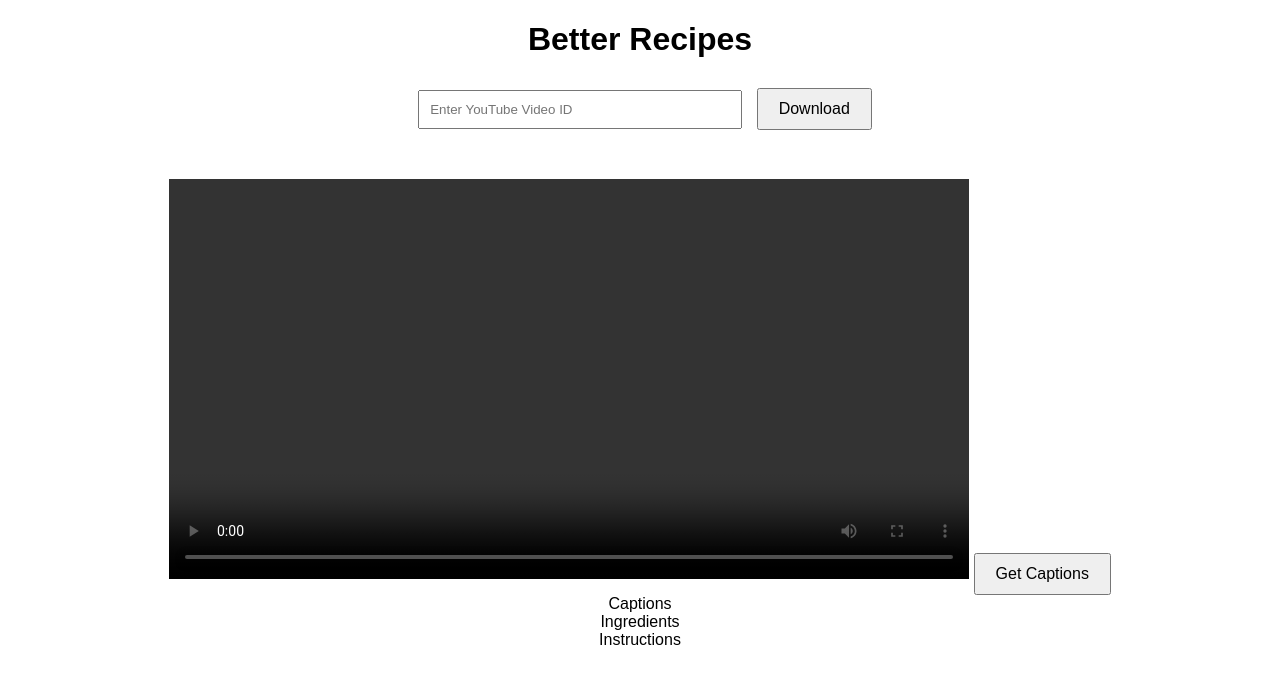
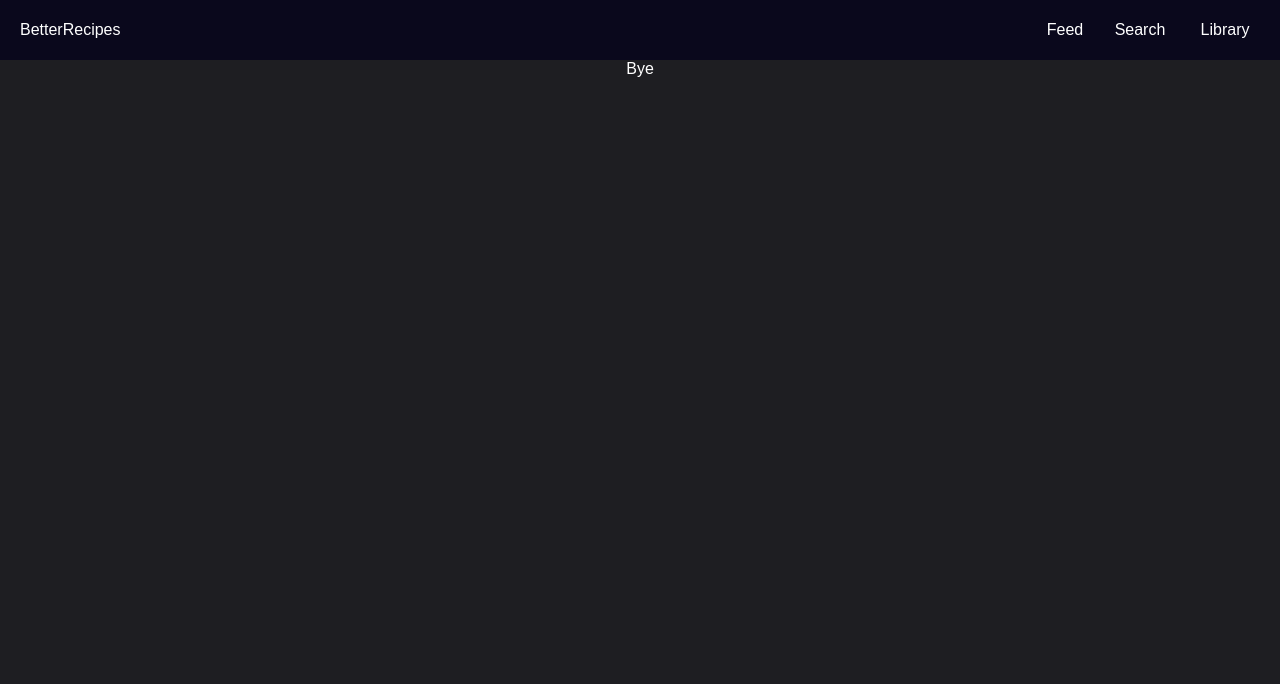
Before and after one commit to ZaraTek/BetterRecipes, a plain HTML site: page index.html in a window 1280 px wide. Drawn offline with Linux system fonts and the light colour scheme.

Commit message:
Started UI

```diff
--- a/index.html
+++ b/index.html
@@ -7,10 +7,15 @@
     <link rel="icon" type="image/x-icon" href="recipe_icon.png">
     <script defer src="script.js"></script>
     <style>
+        * {
+            color: white;
+        }
+
         body {
             font-family: Arial, sans-serif;
             text-align: center;
-            margin: 20px;
+            margin: 0;
+            padding: 0;
         }
         input {
             width: 300px;
@@ -26,21 +31,77 @@
             width: 80%;
             max-width: 800px;
         }
+        .screen {
+            height: 100vh;
+            width: 100vw;
+            display: flex;
+            flex-direction: column;
+            background-color: rgb(30, 30, 34);
+
+        }
+        .l {
+            background: red;
+        }
+        .header {
+            height: 60px;
+            display: flex;
+            flex-direction: row;
+            justify-content: space-between;
+            align-items: center;
+            background-color: rgb(10, 8, 28);
+            padding-left: 20px;
+            padding-right: 20px;
+        }
+        .nav-row {
+            height: 50px;
+            display: flex;
+            flex-direction: row;
+            align-items: center;
+            gap: 20px;
+        }
+        .text-button {
+            background: none;
+            border: none;
+            padding-left: 0;
+            padding-right: 0;
+        }
+        .text-button:hover {
+            font-weight: 700;
+        }
     </style>
 </head>
 <body>
-    <h1>Better Recipes</h1>
-    <input type="text" id="videoId" placeholder="Enter YouTube Video ID">
-    <button onclick="fetchVideo()">Download</button>
+    <div class="screen">
+        <div class="header">
+            <div class="title">BetterRecipes</div>
+            <div class="nav-row">
+                <button style="width: 50px" class="text-button">Feed</button>
+                <button style="width: 60px" class="text-button">Search</button>
+                <button style="width: 70px" class="l text-button">Library</button>
+            </div>
+        </div>
+        <div class="content">
+            Bye
+        </div>
+    </div>
+
+
+
+    <!-- <h1>Better Recipes</h1>
 
     <h2 id="videoTitle"></h2>
     <video id="videoPlayer" controls></video>
-
-    <button onclick="fetchCaptions()">Get Captions</button>
 
     <div id="captions">Captions</div>
 
     <div id="ingredients">Ingredients</div>
     <div id="instructions">Instructions</div>
+
+    <h1>YouTube Search</h1>
+    <input type="text" id="searchQuery" placeholder="Search for videos..." onkeypress="handleEnter(event)"/>
+    <button onclick="searchYouTube()">Search</button>
+
+
+    <div class="video-container" id="videoResults"></div> -->
 </body>
 </html>
--- a/script.js
+++ b/script.js
@@ -1,5 +1,4 @@
-async function fetchVideo() {
-    const videoId = document.getElementById("videoId").value.trim();
+async function fetchVideo(videoId) {
     if (!videoId) {
         alert("Please enter a YouTube video ID.");
         return;
@@ -42,8 +41,7 @@ async function fetchVideo() {
     }
 }
 
-async function fetchCaptions() {
-    const videoId = document.getElementById('videoId').value;
+async function fetchCaptions(videoId) {
     const lang = "en";
     const apiKey = 'cj255q8vXyah9eS771ZFLQgk'; // Replace with actual API key
     const url = `https://www.searchapi.io/api/v1/search?api_key=${apiKey}&engine=youtube_transcripts&video_id=${videoId}&lang=${lang}`;
@@ -159,5 +157,52 @@ Only give me the instructions without any introductory or concluding phrases. He
 }
 
 async function searchYouTube() {
+    const API_KEY = 'AIzaSyDR3bNdgAgA71trSKB35CpVrgyWLi2HTlU';  // Replace with actual API key
+    const query = document.getElementById('searchQuery').value;
+    const maxResults = 10;
 
+    const url = `https://www.googleapis.com/youtube/v3/search?part=snippet&q=${encodeURIComponent(query)} recipe&type=video&maxResults=${maxResults}&videoDuration=short&key=${API_KEY}`;
+
+    try {
+        const response = await fetch(url);
+        const data = await response.json();
+
+        if (!data.items) {
+            alert("No results found.");
+            return;
+        }
+
+        const videoContainer = document.getElementById('videoResults');
+        videoContainer.innerHTML = '';
+
+        data.items.forEach(item => {
+            const videoId = item.id.videoId;
+            const title = item.snippet.title;
+            const thumbnail = item.snippet.thumbnails.medium.url;
+
+            const videoElement = document.createElement('div');
+            videoElement.classList.add('video');
+            videoElement.innerHTML = `
+                <button onclick='loadVideo("${videoId}")'>
+                    <img src="${thumbnail}" alt="${title}">
+                </button>
+                <p>${title}</p>
+            `;
+            videoContainer.appendChild(videoElement);
+        });
+    } catch (error) {
+        console.error("Error fetching YouTube data:", error);
+        alert("Failed to fetch YouTube data. Please check your API key.");
+    }
 }
+
+function handleEnter(event) {
+    if (event.key === "Enter") {
+        searchYouTube();
+    }
+}
+
+function loadVideo(videoId){
+    fetchVideo(videoId);
+    fetchCaptions(videoId);
+}
```
